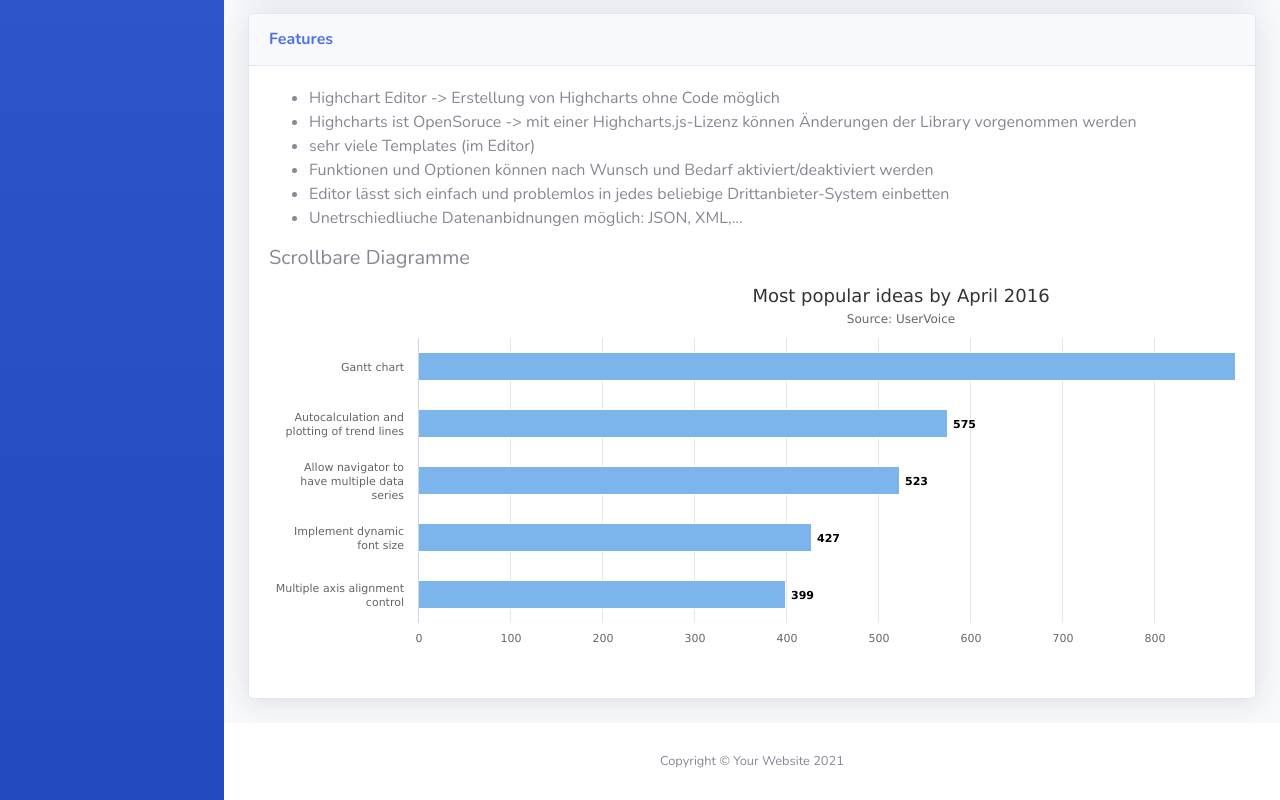
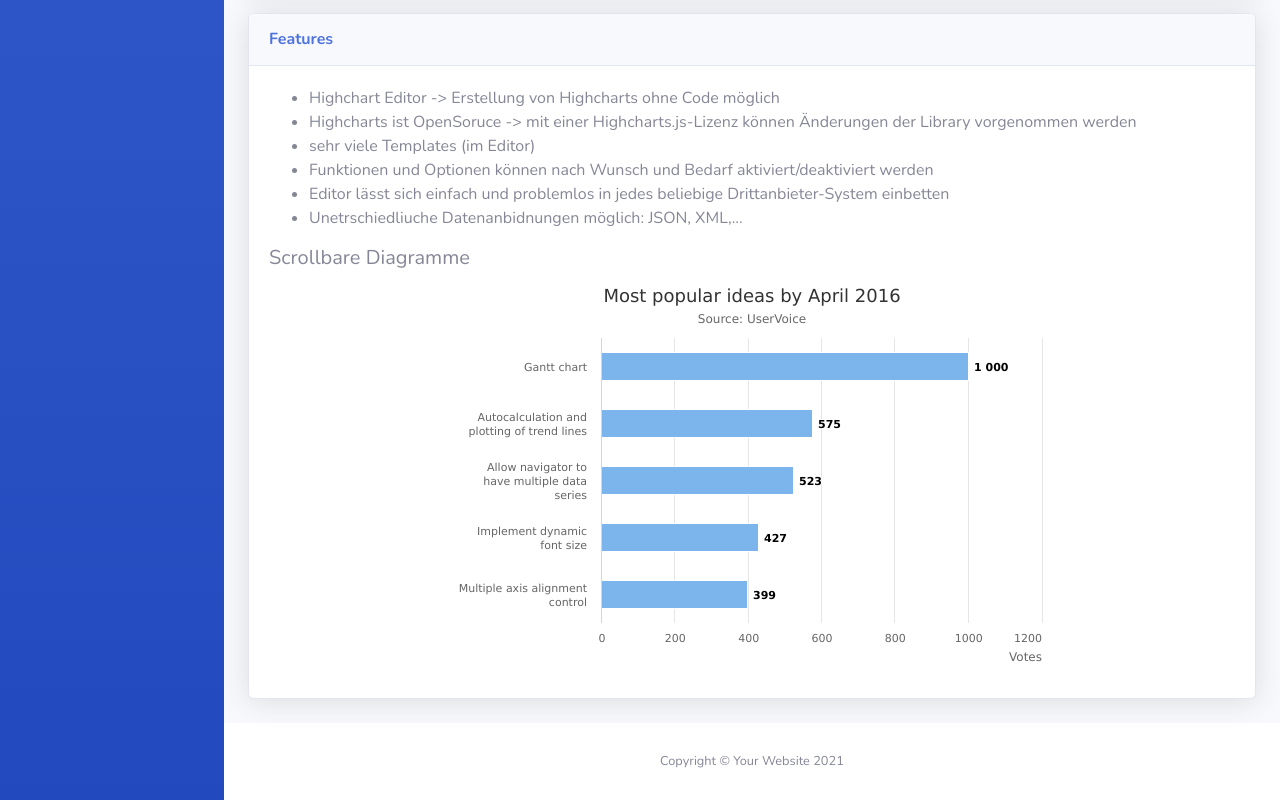
Before and after one commit to Andrrrea/cities, a website with bundled scripts: page index.html in a window 1280 px wide. Shown: the part 2376-3176 px from the top of the page. Built offline with nearby package versions, Linux system fonts and the light colour scheme.

Commit message:
scrollable

```diff
--- a/index.html
+++ b/index.html
@@ -233,7 +233,7 @@
                                                 <li>Unetrschiedliuche Datenanbidnungen möglich: JSON, XML,...</li>
                                            </ul>
                                            <h5>Scrollbare Diagramme</h5>
-                                           <div id="container1"></div>
+                                           <div id="container1" style="height: 400px; min-width: 320px; max-width: 600px; margin: 0 auto"></div>
                                         </div>
                                     </div>
                                 </div>
```
